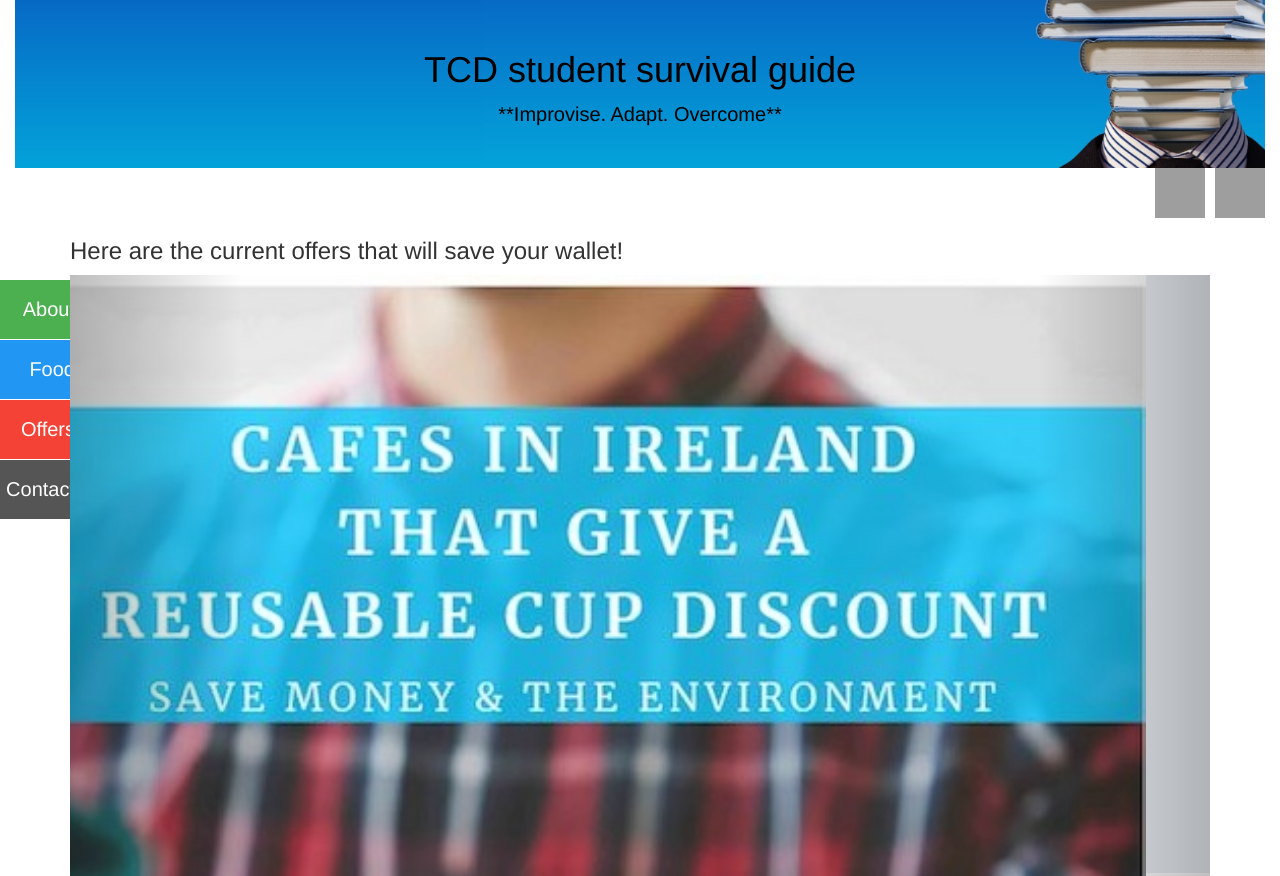
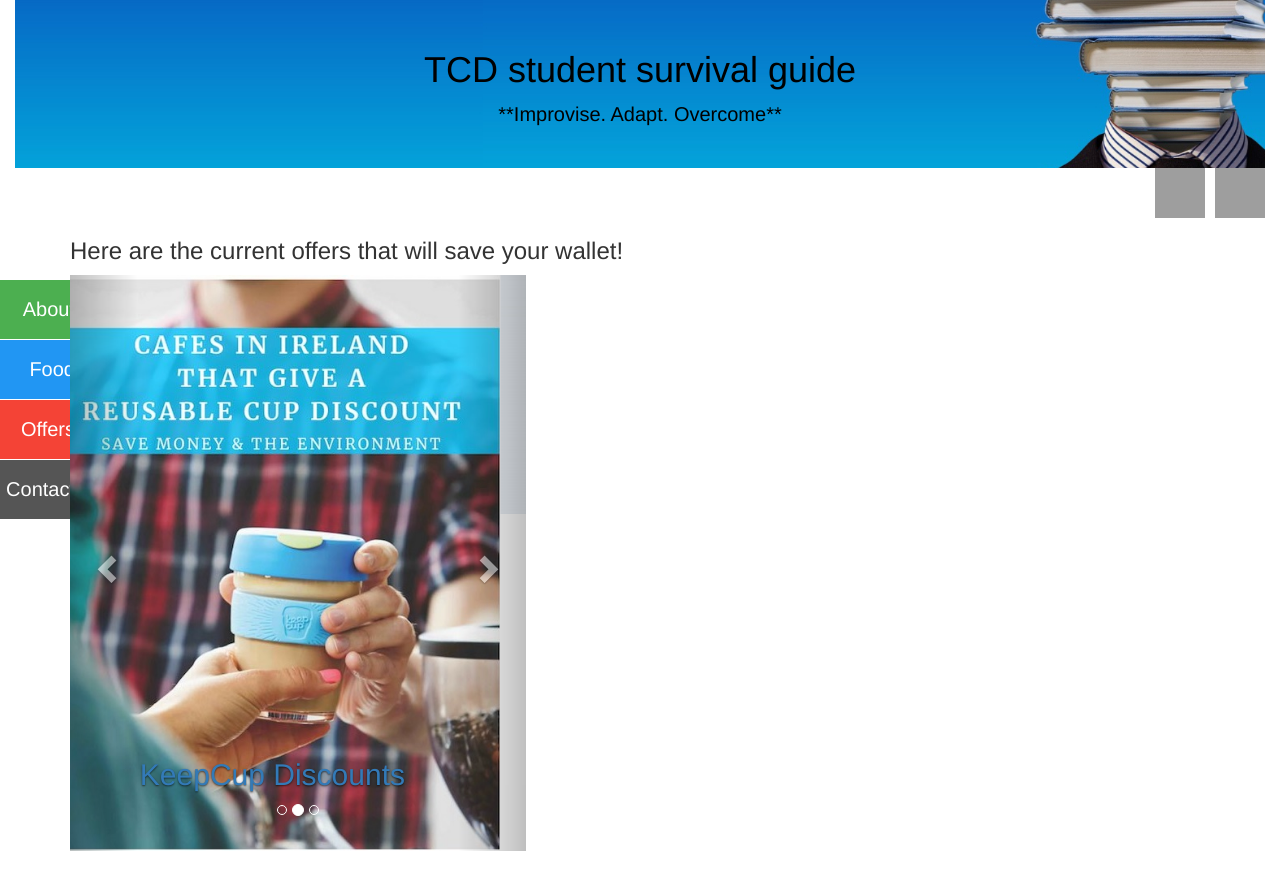
Before and after one commit to duggank2/CFG-Project-TCDSurvivalGuide, a plain HTML site: page Offers.html in a window 1280 px wide. Shown: the top 876 px of the page. After the commit the page ends 851 px from the top, so only its background shows below. Drawn offline with nearby package versions, Linux system fonts and the light colour scheme; grey boxes are pictures that could not be loaded.

Commit message:
last updates

```diff
--- a/Offers.html
+++ b/Offers.html
@@ -30,7 +30,7 @@
   <div class="container">
     <div class="content">
     <h3>Here are the current offers that will save your wallet!</h3>
-      <div id="myCarousel" class="carousel slide" data-ride="carousel">
+      <div id="myCarousel" class="carousel slide" data-ride="carousel" style="width:40%;">
     <!-- Indicators -->
         <ol class="carousel-indicators">
           <li data-target="#myCarousel" data-slide-to="0" class="active"></li>
@@ -41,25 +41,25 @@
         <div class="carousel-inner">
 
         <div class="item active">
-          <img src="images/Carousel 1x.jpg" alt="KeepCup picture" style="width:100%;">
+          <img src="images/Carousel 1x.jpg" alt="KeepCup picture">
           <div class="carousel-caption">
-            <h1><a href="https://www.coffeeshop.ie/Keepcup-Ireland">KeepCup Discounts</a></h1>
+            <h2><a href="https://www.coffeeshop.ie/Keepcup-Ireland">KeepCup Discounts</a></h2>
             <p></p>
           </div>
         </div>
 
         <div class="item">
-          <img src="images/Carousel 2.jpg" alt="Unidays" style="width:100%;">
+          <img src="images/Carousel 2x.jpg" alt="Unidays">
           <div class="carousel-caption">
-            <h1><a href="https://www.myunidays.com/IE/en-IE/content/about">UniDays Discounts!</a></h1>
+            <h2><a href="https://www.myunidays.com/IE/en-IE/content/about">UniDays Discounts!</a></h2>
             <p></p>
           </div>
         </div>
 
         <div class="item">
-          <img src="images/Carousel 3.jpg" alt="Student Leap Card" style="width:100%;">
+          <img src="images/Carousel 3.jpg" alt="Student Leap Card" style="width:80%;">
           <div class="carousel-caption">
-            <h1><a href="https://www.studentleapcard.ie/Student">Leap Card Discounts!</a></h1>
+            <h2><a href="https://www.studentleapcard.ie/Student">Leap Card Discounts!</a></h2>
             <p></p>
           </div>
         </div>
```
Also changed, not shown: images/Carousel 2.jpg (deleted), images/Carousel 2x.jpg (added).
